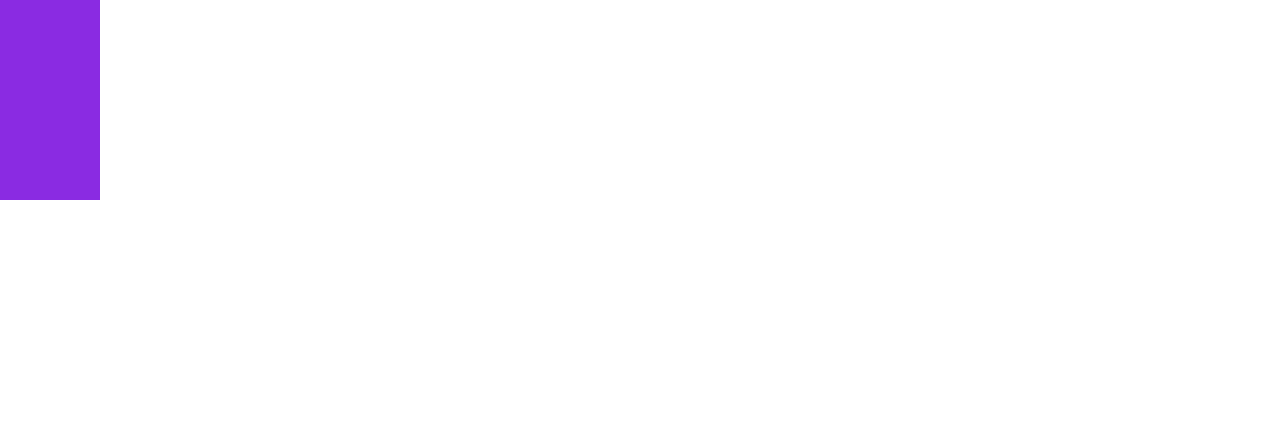
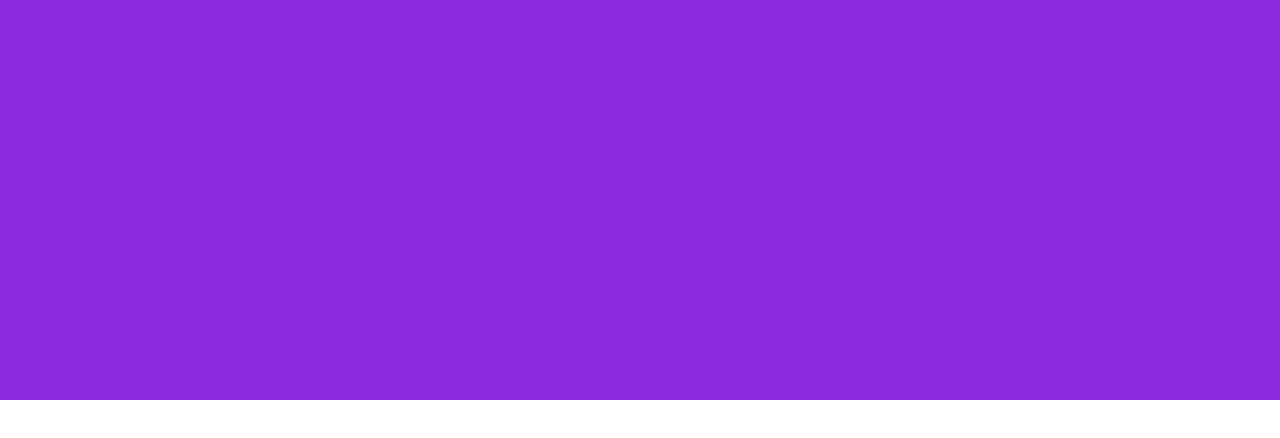
Before and after one commit to suniaikin/hw, a plain HTML site: page 02-09-msrmnt units/index.html in a window 1280 px wide. Drawn offline with Linux system fonts and the light colour scheme.

Commit message:
add vh and vw

```diff
--- a/02-09-msrmnt units/style.css
+++ b/02-09-msrmnt units/style.css
@@ -6,13 +6,21 @@
     margin: 0;
 }
 
+html {
+    font-size: 12px;
+}
+
+body {
+    font-size: 10px;
+}
+
 section {
     height: 400px;
-}
+    font-size: 20px;
+    }
 
 .square {
-    font-size: 10px;
-    width: 10em;
+    width: 100vw;
+    height: 50vh;
     background-color: blueviolet;
-    height: 50%;
-}
+    }
```
